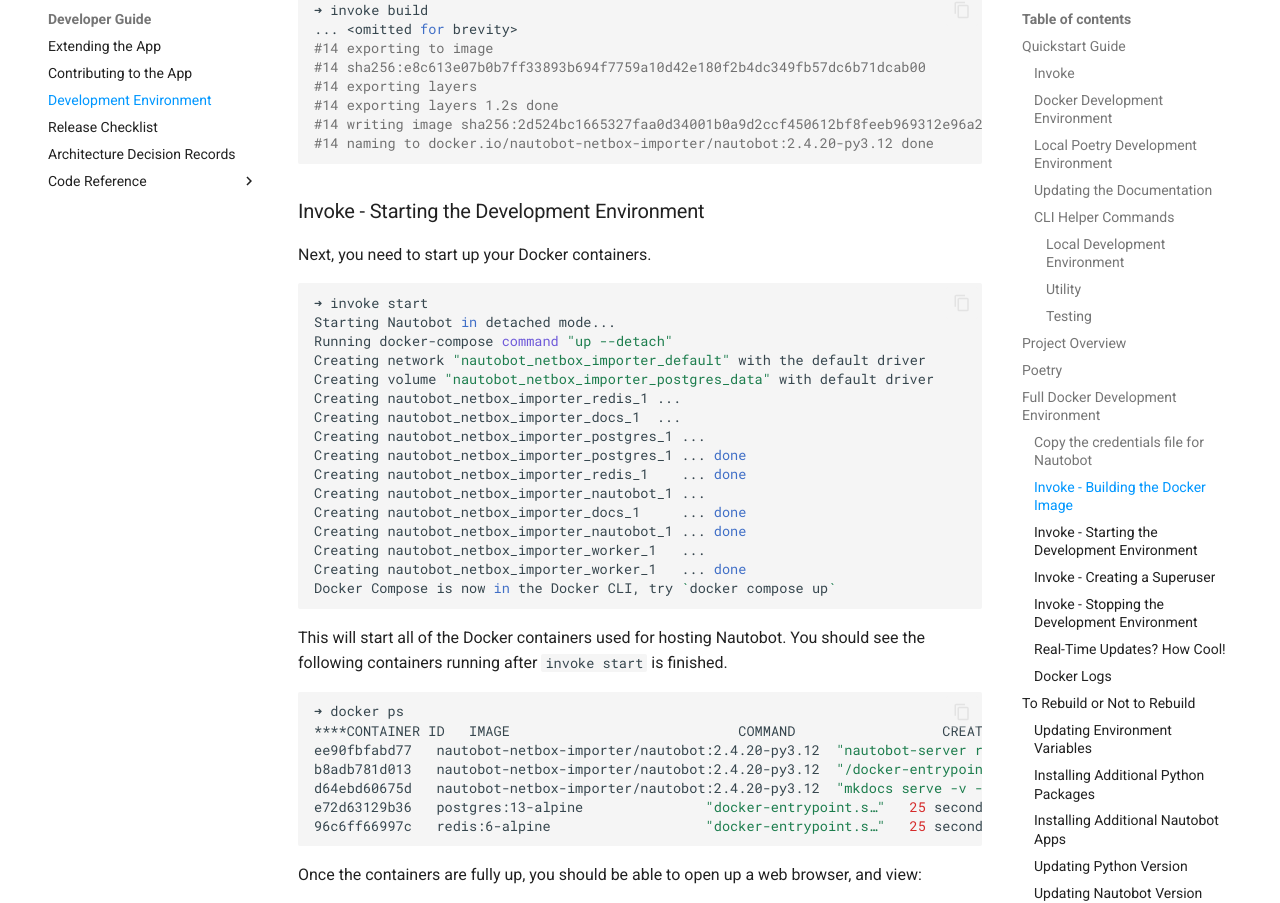
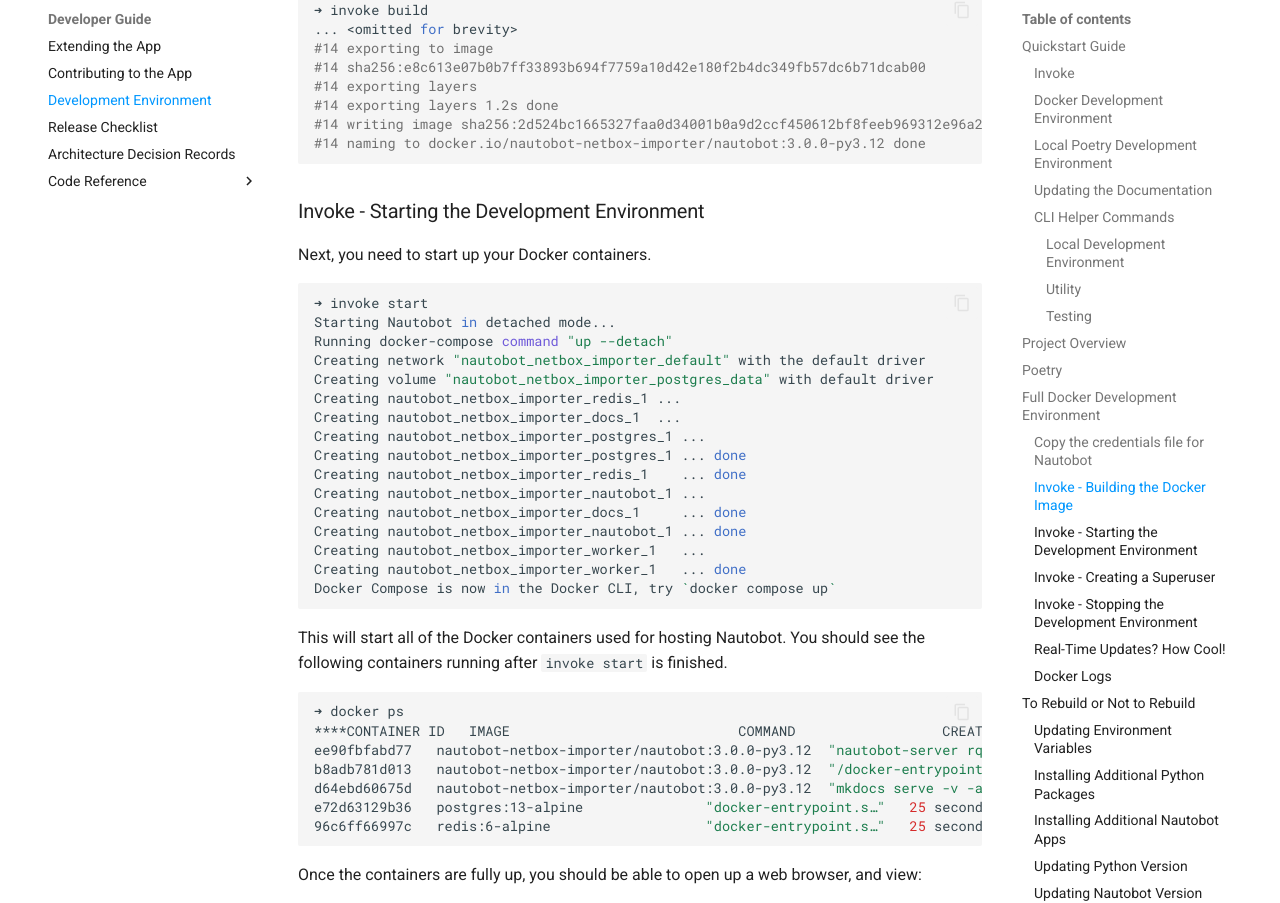
Before and after one commit to nautobot/nautobot-app-netbox-importer, an MkDocs documentation site: the page built from docs/dev/dev_environment.md, in a window 1280 px wide and 1400 px high, scrolled down 5345 px. Shown: the part 126-1029 px from the top of the window. Built offline with MkDocs 1.6.1 and Material for MkDocs 9.7.7, drawn with Linux system fonts in a browser that asks for light colours; comment, search, counter and statistics services are not loaded; some of the changed text lies outside the part shown.

Commit message:
Cookie updated targeting develop by NetworkToCode Cookie Drift Manager Tool
## [3.0.0 (2025-12-30)](https://github.com/nautobot/cookiecutter-nautobot-app/releases/tag/3.0.0)

### Added

- [#291](https://github.com/nautobot/cookiecutter-nautobot-app/issues/291) - Added support for Python `3.13`.

### Changed

- [#291](https://github.com/nautobot/cookiecutter-nautobot-app/issues/291) - Updated minimum Nautobot version to `3.0.0`.
- [#291](https://github.com/nautobot/cookiecutter-nautobot-app/issues/291) - Updated maximum Nautobot version to `<4.0.0`.
- [#309](https://github.com/nautobot/cookiecutter-nautobot-app/issues/309) - Change the tag-nautobot-app workflow to support multiple nautobot-app versions.
- [#320](https://github.com/nautobot/cookiecutter-nautobot-app/issues/320) - Upstream testing now runs against selected branches.

### Documentation

- [#319](https://github.com/nautobot/cookiecutter-nautobot-app/issues/319) - Fixed nav typo and added missing 2.7.2 release notes.

### Housekeeping

- [#322](https://github.com/nautobot/cookiecutter-nautobot-app/issues/322) - Updated CI workflow to always regenerate poetry lockfile.

**Full Changelog**: https://github.com/nautobot/cookiecutter-nautobot-app/compare/nautobot-app-v2.7.2...nautobot-app-v3.0.0

````diff
--- a/docs/dev/dev_environment.md
+++ b/docs/dev/dev_environment.md
@@ -13,7 +13,7 @@ This is a quick reference guide if you're already familiar with the development
 
 The [Invoke](http://www.pyinvoke.org/) library is used to provide some helper commands based on the environment. There are a few configuration parameters which can be passed to Invoke to override the default configuration:
 
-- `nautobot_ver`: the version of Nautobot to use as a base for any built docker containers (default: 2.4.20)
+- `nautobot_ver`: the version of Nautobot to use as a base for any built docker containers (default: 3.0.0)
 - `project_name`: the default docker compose project name (default: `nautobot-netbox-importer`)
 - `python_ver`: the version of Python to use as a base for any built docker containers (default: 3.12)
 - `local`: a boolean flag indicating if invoke tasks should be run on the host or inside the docker containers (default: False, commands will be run in docker containers)
@@ -181,7 +181,7 @@ The first thing you need to do is build the necessary Docker image for Nautobot
 #14 exporting layers
 #14 exporting layers 1.2s done
 #14 writing image sha256:2d524bc1665327faa0d34001b0a9d2ccf450612bf8feeb969312e96a2d3e3503 done
-#14 naming to docker.io/nautobot-netbox-importer/nautobot:2.4.20-py3.12 done
+#14 naming to docker.io/nautobot-netbox-importer/nautobot:3.0.0-py3.12 done
 ```
 
 ### Invoke - Starting the Development Environment
@@ -212,9 +212,9 @@ This will start all of the Docker containers used for hosting Nautobot. You shou
 ```bash
 ➜ docker ps
 ****CONTAINER ID   IMAGE                            COMMAND                  CREATED          STATUS          PORTS                                       NAMES
-ee90fbfabd77   nautobot-netbox-importer/nautobot:2.4.20-py3.12  "nautobot-server rqw…"   16 seconds ago   Up 13 seconds                                               nautobot_netbox_importer_worker_1
-b8adb781d013   nautobot-netbox-importer/nautobot:2.4.20-py3.12  "/docker-entrypoint.…"   20 seconds ago   Up 15 seconds   0.0.0.0:8080->8080/tcp, :::8080->8080/tcp   nautobot_netbox_importer_nautobot_1
-d64ebd60675d   nautobot-netbox-importer/nautobot:2.4.20-py3.12  "mkdocs serve -v -a …"   25 seconds ago   Up 18 seconds   0.0.0.0:8001->8080/tcp, :::8001->8080/tcp   nautobot_netbox_importer_docs_1
+ee90fbfabd77   nautobot-netbox-importer/nautobot:3.0.0-py3.12  "nautobot-server rqw…"   16 seconds ago   Up 13 seconds                                               nautobot_netbox_importer_worker_1
+b8adb781d013   nautobot-netbox-importer/nautobot:3.0.0-py3.12  "/docker-entrypoint.…"   20 seconds ago   Up 15 seconds   0.0.0.0:8080->8080/tcp, :::8080->8080/tcp   nautobot_netbox_importer_nautobot_1
+d64ebd60675d   nautobot-netbox-importer/nautobot:3.0.0-py3.12  "mkdocs serve -v -a …"   25 seconds ago   Up 18 seconds   0.0.0.0:8001->8080/tcp, :::8001->8080/tcp   nautobot_netbox_importer_docs_1
 e72d63129b36   postgres:13-alpine               "docker-entrypoint.s…"   25 seconds ago   Up 19 seconds   0.0.0.0:5432->5432/tcp, :::5432->5432/tcp   nautobot_netbox_importer_postgres_1
 96c6ff66997c   redis:6-alpine                   "docker-entrypoint.s…"   25 seconds ago   Up 21 seconds   0.0.0.0:6379->6379/tcp, :::6379->6379/tcp   nautobot_netbox_importer_redis_1
 ```
@@ -410,7 +410,7 @@ namespace.configure(
     {
         "nautobot_netbox_importer": {
             ...
-            "nautobot_ver": "2.4.20",
+            "nautobot_ver": "3.0.0",
 	    ...
         }
     }
--- a/invoke.example.yml
+++ b/invoke.example.yml
@@ -1,6 +1,6 @@
 ---
 nautobot_netbox_importer:
-  nautobot_ver: "2.4.20"
+  nautobot_ver: "3.0.0"
   python_ver: "3.12"
   # local: false
   # compose_dir: "/full/path/to/nautobot-app-netbox-importer/development"
--- a/invoke.mysql.yml
+++ b/invoke.mysql.yml
@@ -1,7 +1,7 @@
 ---
 nautobot_netbox_importer:
   project_name: "nautobot-netbox-importer"
-  nautobot_ver: "2.4.20"
+  nautobot_ver: "3.0.0"
   local: false
   python_ver: "3.12"
   compose_dir: "development"
--- a/pyproject.toml
+++ b/pyproject.toml
@@ -16,6 +16,7 @@ classifiers = [
     "Programming Language :: Python :: 3.10",
     "Programming Language :: Python :: 3.11",
     "Programming Language :: Python :: 3.12",
+    "Programming Language :: Python :: 3.13",
 ]
 packages = [
     { include = "nautobot_netbox_importer" },
@@ -26,9 +27,9 @@ include = [
 ]
 
 [tool.poetry.dependencies]
-python = ">=3.10,<3.13"
+python = ">=3.10,<3.14"
 # Used for local development
-nautobot = ">=2.4.20,<3.0.0"
+nautobot = ">=3.0.0,<4.0.0"
 
 [tool.poetry.group.dev.dependencies]
 coverage = "*"
--- a/tasks.py
+++ b/tasks.py
@@ -52,7 +52,7 @@ namespace = Collection("nautobot_netbox_importer")
 namespace.configure(
     {
         "nautobot_netbox_importer": {
-            "nautobot_ver": "2.4.20",
+            "nautobot_ver": "3.0.0",
             "project_name": "nautobot-netbox-importer",
             "python_ver": "3.12",
             "local": False,
````
Also changed, not shown: docs/admin/compatibility_matrix.md (+1 -1 lines), docs/admin/install.md (+1 -1 lines), .cookiecutter.json, .github/ISSUE_TEMPLATE/bug_report.md, .github/ISSUE_TEMPLATE/feature_request.md, 3 other files.
